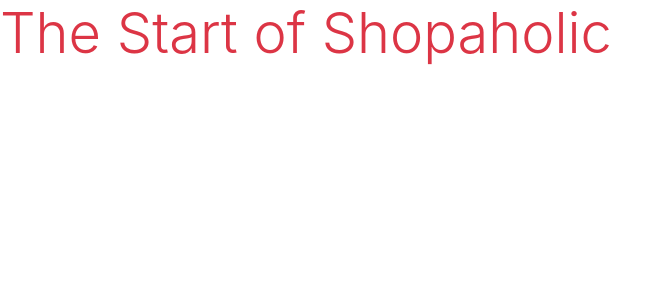
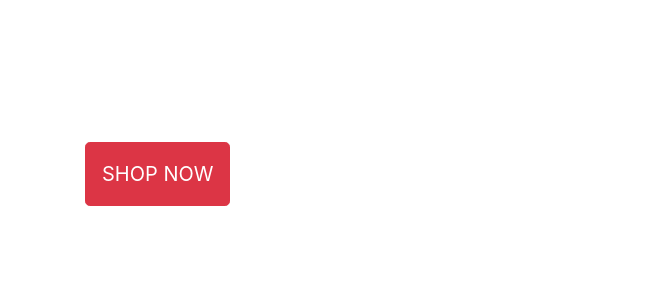
Before and after one commit to MJstephenson/Shopping-app, a Django app: page / in a window 1280 px wide. Shown: the top 300 px of the page, without its empty margins (0-669 px from the left). Run offline with Django 3.2, Linux system fonts and the light colour scheme; some libraries are stand-ins or nearby versions.

Commit message:
Add code for homepage layout

```diff
--- a/home/templates/home/index.html
+++ b/home/templates/home/index.html
@@ -1,6 +1,27 @@
 {% extends "base.html" %}
 {% load static %}
 
+{% block page_header %}
+    <div class="container header-container">
+        <div class="row">
+            <div class="col"></div>
+        </div>
+    </div>
+{% endblock %}
+
 {% block content %}
-    <h1 class="display-4 text-danger">The Start of Shopaholic</h1>
+    <div class="container h-100">
+        <div class="row h-100">
+            <div class="col-7 col-md-6 my-auto">
+                <h1 class="display-4 logo-font text-white">
+                    Browse Our Products
+                </h1>
+                <div class="my-1">
+                    <h4>
+                        <a href="" class="shop-now-button btn btn-lg btn-danger rounded-2 text-uppercase py-3">Shop Now</a>
+                    </h4>
+                </div>
+            </div>
+        </div>
+    </div>
 {% endblock %}
```
